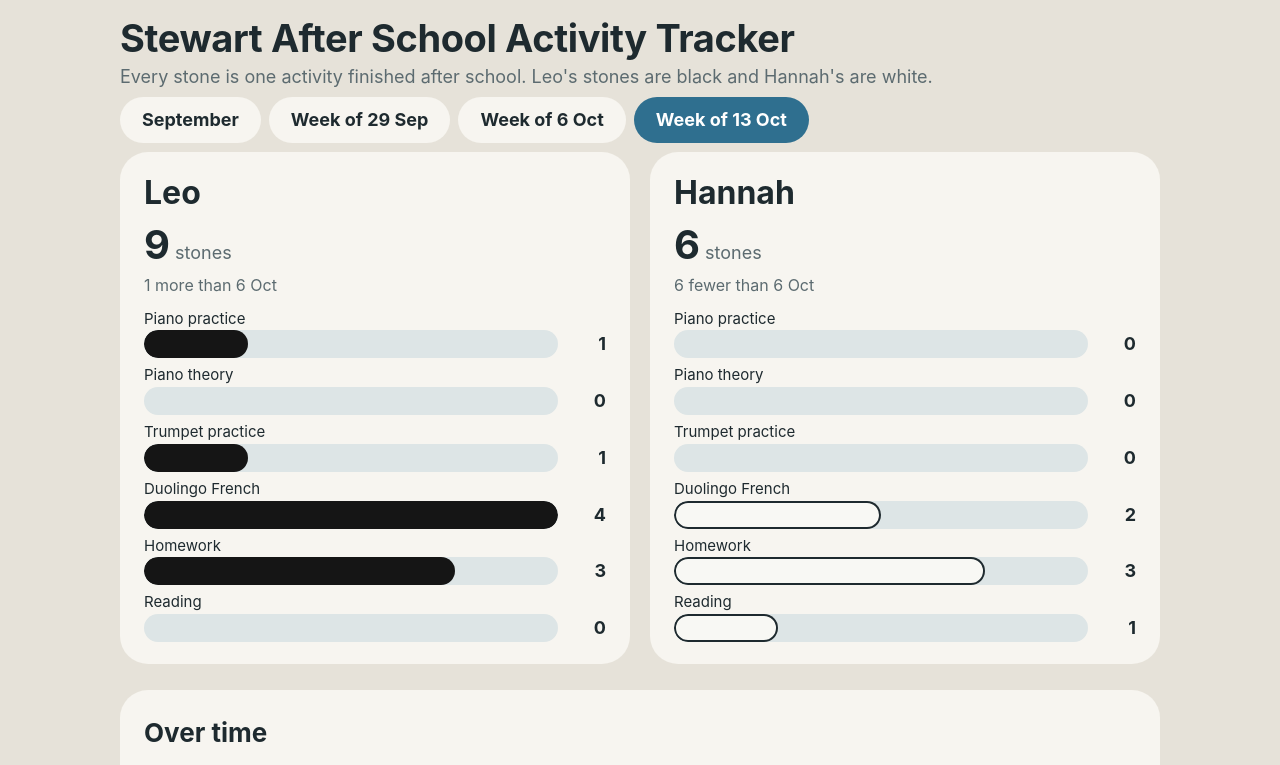
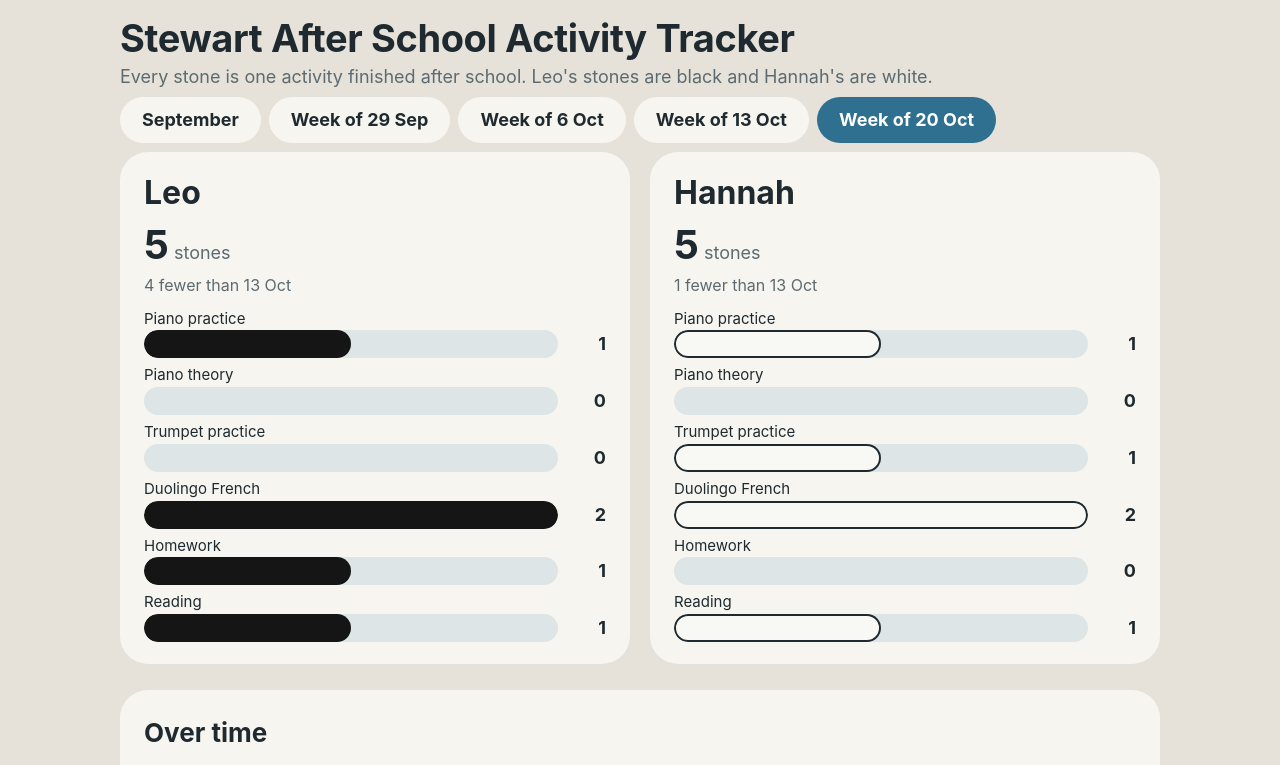
Before and after one commit to harriet-mot/stone-jars, a plain HTML site: page index.html in a window 1280 px wide. Shown: the top 765 px of the page. Drawn offline with Linux system fonts and the light colour scheme.

Commit message:
Add stone counts for week of 20 Oct
Co-Authored-By: Claude Sonnet 5.5 <noreply@anthropic.com>
Claude-Session: https://claude.ai/code/session_01EPUnPeR6pHUXcaRdTD5KXV

```diff
--- a/index.html
+++ b/index.html
@@ -72,7 +72,10 @@ var PERIODS = [
     hannah: [3, 0, 1, 1, 2, 5] },
   { label: "Week of 13 Oct", short: "13 Oct", kind: "week",
     leo:    [1, 0, 1, 4, 3, 0],
-    hannah: [0, 0, 0, 2, 3, 1] }
+    hannah: [0, 0, 0, 2, 3, 1] },
+  { label: "Week of 20 Oct", short: "20 Oct", kind: "week",
+    leo:    [1, 0, 0, 2, 1, 1],
+    hannah: [1, 0, 1, 2, 0, 1] }
 ];
 
 var ACTIVITIES = [
```
